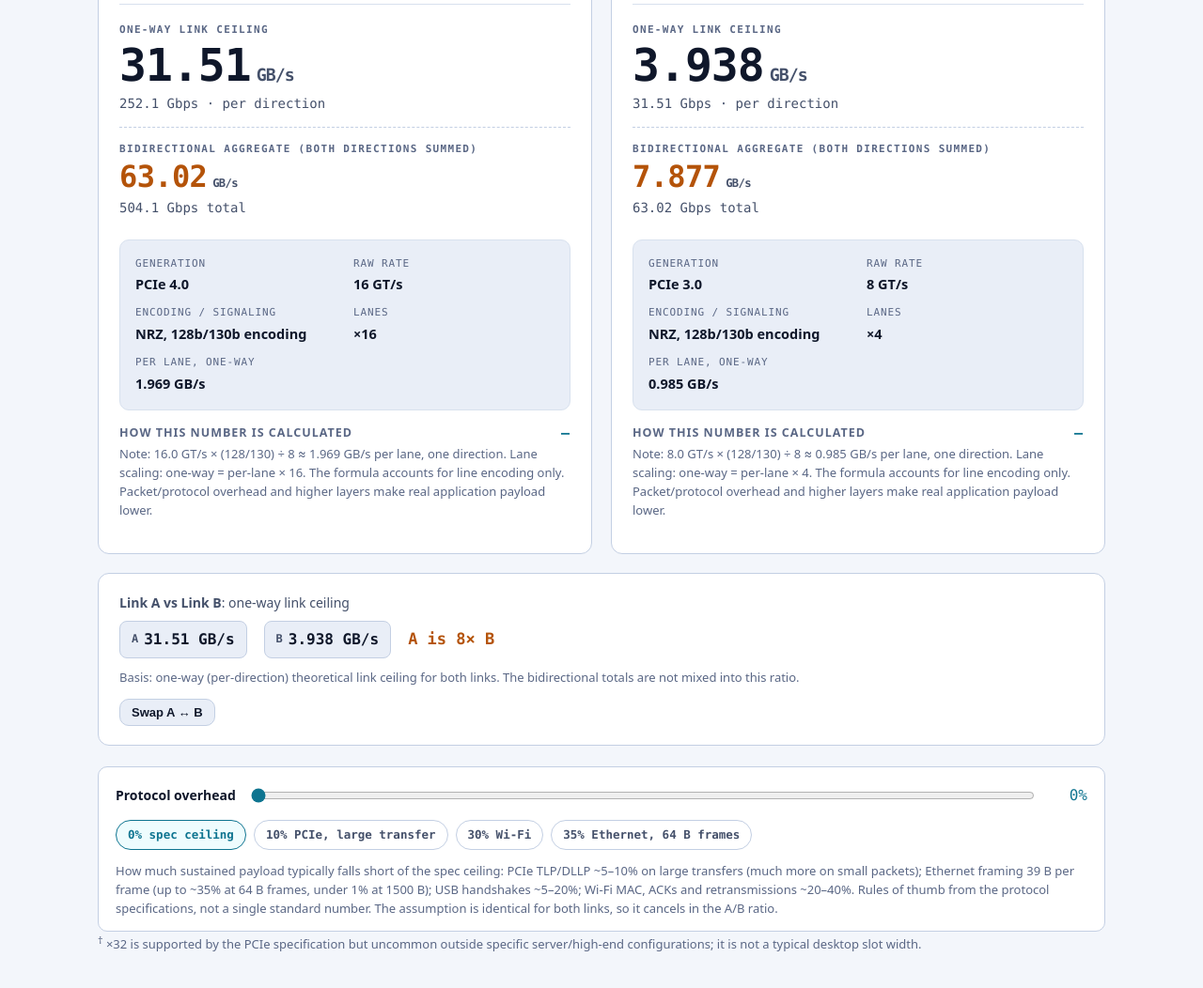
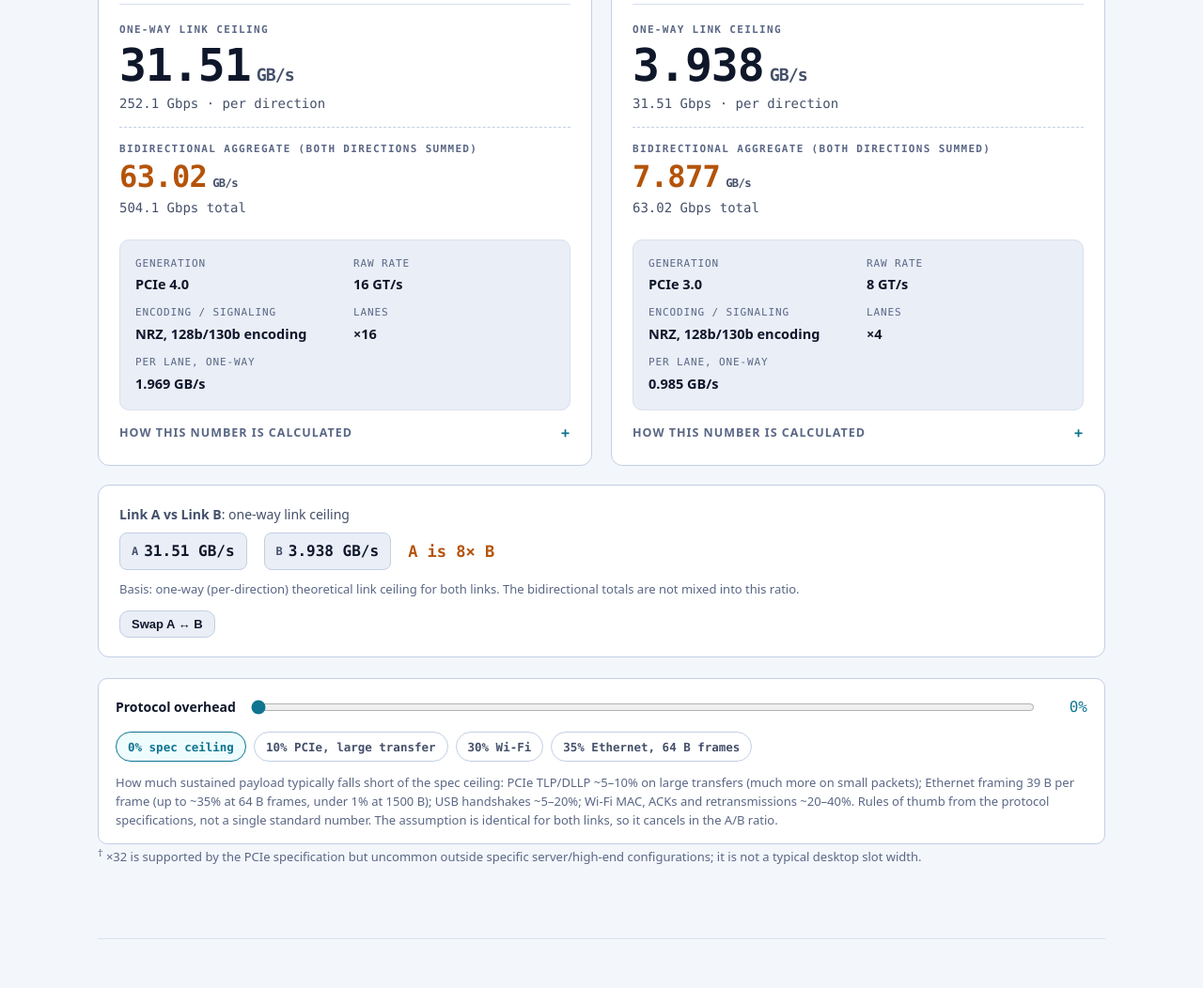
Before and after one commit to pvelati/pcie-speed-comparison, a website built with Vite: page index.html in a window 1280 px wide. Shown: the part 1199-2251 px from the top of the page at 94% size. Built offline with nearby package versions, Linux system fonts and the light colour scheme.

Commit message:
Progressive disclosure: table, caveats, roadmap, methodology and notes collapsed by default

```diff
--- a/src/components/compare.ts
+++ b/src/components/compare.ts
@@ -337,24 +337,6 @@ export function buildComparison(
     if (tab === 'All' || tab === 'Memory')
       notes.append(el('p', { class: 'family-note note-memory' }, FAMILY_NOTES.Memory));
 
-    const roadmap = el(
-      'div',
-      { class: 'roadmap-strip' },
-      el('h3', {}, 'Emerging / roadmap: not part of the ratified list above'),
-      ...ROADMAP_ITEMS.map((item) =>
-        el(
-          'p',
-          { class: 'roadmap-item' },
-          el('span', { class: 'roadmap-label' }, item.label),
-          el('span', { class: 'roadmap-rate' }, item.displayRate),
-          '. ',
-          item.note,
-          ' ',
-          sourceLinks(item.sourceIds),
-        ),
-      ),
-    );
-
     const panel = el(
       'div',
       {
@@ -367,12 +349,41 @@ export function buildComparison(
       scaleNote,
       el(
         'details',
-        { class: 'notes-details hideable hideable-bare', open: true },
+        { class: 'notes-details hideable hideable-bare' },
         el('summary', {}, 'Caveats for this family'),
         notes,
       ),
-      roadmap,
-      buildTable(rows),
+      el(
+        'details',
+        { class: 'roadmap-details hideable hideable-bare' },
+        el(
+          'summary',
+          {},
+          `Roadmap: emerging standards, not part of the list above (${ROADMAP_ITEMS.length})`,
+        ),
+        el(
+          'div',
+          { class: 'roadmap-strip' },
+          ...ROADMAP_ITEMS.map((item) =>
+            el(
+              'p',
+              { class: 'roadmap-item' },
+              el('span', { class: 'roadmap-label' }, item.label),
+              el('span', { class: 'roadmap-rate' }, item.displayRate),
+              '. ',
+              item.note,
+              ' ',
+              sourceLinks(item.sourceIds),
+            ),
+          ),
+        ),
+      ),
+      el(
+        'details',
+        { class: 'table-details hideable hideable-bare' },
+        el('summary', {}, `Full data table (${rows.length} rows)`),
+        buildTable(rows),
+      ),
     );
     return panel;
   }
--- a/src/components/examples.ts
+++ b/src/components/examples.ts
@@ -241,7 +241,7 @@ export function buildExamples(): HTMLElement {
     calcOut,
     el(
       'details',
-      { class: 'caveat-box hideable', open: true },
+      { class: 'caveat-box hideable' },
       el('summary', {}, el('strong', {}, 'This is an idealized lower bound, not a benchmark.')),
       el(
         'p',
--- a/src/components/explorer.ts
+++ b/src/components/explorer.ts
@@ -113,7 +113,7 @@ export function buildExplorer(onStateChange?: () => void): ExplorerHandle {
     const note = el('p', { class: 'fineprint' }, '');
     const noteDetails = el(
       'details',
-      { class: 'note-details hideable hideable-bare', open: true },
+      { class: 'note-details hideable hideable-bare' },
       el('summary', {}, 'How this number is calculated'),
       note,
     );
--- a/src/components/sources.ts
+++ b/src/components/sources.ts
@@ -35,7 +35,7 @@ export function buildSources(): HTMLElement {
 
   const methodology = el(
     'details',
-    { class: 'methodology hideable', open: true },
+    { class: 'methodology hideable' },
     el('summary', {}, 'Methodology: how the numbers are calculated'),
     el('p', {}, 'For Gen 1–2 (NRZ, 8b/10b) the per-lane, one-direction encoded ceiling is:'),
     code('per lane (GB/s) = GT/s × (8 ÷ 10) ÷ 8'),
--- a/src/styles.css
+++ b/src/styles.css
@@ -795,13 +795,10 @@ p {
   background: transparent;
 }
 
-.roadmap-strip h3 {
-  font-size: 13px;
-  text-transform: uppercase;
-  letter-spacing: 0.1em;
-  color: var(--faint);
-  font-family: var(--mono);
-  margin-bottom: 8px;
+.notes-details,
+.roadmap-details,
+.table-details {
+  margin-top: 16px;
 }
 
 .roadmap-item {
```
Also changed, not shown: scripts/smoke.mjs (+8 -3 lines).
